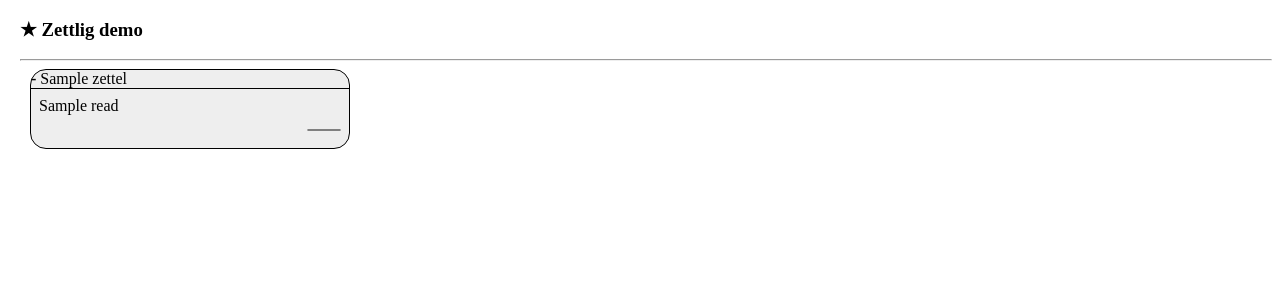
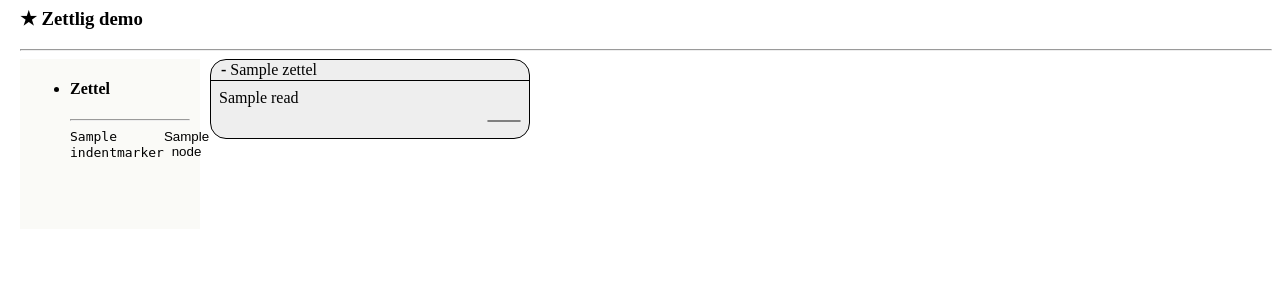
Before and after one commit to FeepingCreature/zettlig, a Flask app: template templates/index.html in a window 1280 px wide. Shown: the top 300 px of the page. Run offline with Flask 2, Linux system fonts and the light colour scheme; the template is opened without the code that fills it: most values are stand-ins (such as "Sample title", 1, 10 or a date in 2020); some libraries are stand-ins or nearby versions.

Commit message:
add sidebar treeview, enable trace support

```diff
--- a/main.py
+++ b/main.py
@@ -1,3 +1,4 @@
+from enum import Enum
 import os
 from os import path
 
@@ -40,6 +41,11 @@ class AlternatingPair:
             else:
                 self.alphas.append('a')
 
+    def list(self):
+        if self.digits:
+            return [''.join(self.alphas), ''.join(self.digits)]
+        return [''.join(self.alphas)]
+
     def depth(self):
         if self.digits:
             return 2
@@ -76,6 +82,9 @@ class AlternatingPairs:
 
     def increment(self):
         self.pairs[-1].increment()
+
+    def list(self):
+        return [item for pair in self.pairs for item in pair.list()]
 
     def depth(self):
         return sum(pair.depth() for pair in self.pairs)
@@ -119,7 +128,7 @@ class Zettel:
         return path.exists(self.file)
 
 class Trace:
-    def __init__(self, file):
+    def __init__(self, file = u'data/trace.txt'):
         self.file = file
         self.names = []
         self.read()
@@ -131,9 +140,20 @@ class Trace:
         except FileNotFoundError:
             pass
 
+    def insert(self, after, name):
+        index = self.names.index(after)
+        self.names.insert(index + 1, name)
+
+    def append(self, new_name):
+        self.remove(new_name)
+        self.names.append(new_name)
+
+    def remove(self, remove_name):
+        self.names = [name for name in self.names if not name == remove_name]
+
     def write(self):
         with open(self.file, 'w') as file:
-            file.write(self.names.join('\n'))
+            file.write('\n'.join(self.names))
 
 class ToggleHack:
     @staticmethod
@@ -150,6 +170,96 @@ def load_zettels():
                 for file in files]
     return {zettel.name: zettel for zettel in [Zettel(file=file) for file in filelist]}
 
+class GraphicalTreeNode:
+    def __init__(self, zettel, states):
+        self.zettel = zettel
+        self.states = states
+        self.name = self.zettel.name
+
+    def indentmarker(self):
+        def marker(state):
+            if state == TreeState.SINGLE:
+                return '─'
+            if state == TreeState.FIRST:
+                return '┬'
+            if state == TreeState.LAST:
+                return '└'
+            if state == TreeState.NONE:
+                return '&nbsp;'
+            if state == TreeState.PASS:
+                return '│'
+            if state == TreeState.FORK:
+                return '├'
+            assert False
+
+        return ''.join([marker(state) for state in self.states]) + ' '
+
+class TreeState(Enum):
+    SINGLE = 1
+    FIRST = 2
+    PASS = 3
+    FORK = 4
+    LAST = 5
+    NONE = 6
+
+class TreeNode:
+    def __init__(self):
+        self.zettel = None
+        self.children = {}
+
+    def list(self):
+        children = [self.children[name] for name in sorted(self.children.keys())]
+
+        childlist = []
+        if self.zettel:
+            childlist.insert(0, GraphicalTreeNode(self.zettel, []))
+
+        for i, child in enumerate(children):
+            childlist += child.list()
+
+        num_branches = sum(1 for child in childlist if child.states and (
+            child.states[0] == TreeState.FIRST or child.states[0] == TreeState.SINGLE))
+        branches = 0
+        for i, child in enumerate(childlist):
+            if num_branches and branches == num_branches:
+                child.states.insert(0, TreeState.NONE)
+            elif num_branches and child.states and (
+                child.states[0] == TreeState.FIRST or child.states[0] == TreeState.SINGLE):
+                branches += 1
+                child.states.insert(0, TreeState.LAST if branches == num_branches else TreeState.FORK)
+            elif len(childlist) == 1:
+                child.states.insert(0, TreeState.SINGLE)
+            elif i == 0:
+                child.states.insert(0, TreeState.FIRST)
+            elif i == len(childlist) - 1:
+                child.states.insert(0, TreeState.LAST)
+            else:
+                child.states.insert(0, TreeState.PASS)
+
+        return childlist
+
+def tree_insert(tree, keys, zettel):
+    if not tree:
+        tree = TreeNode()
+
+    try:
+        key = next(keys)
+    except StopIteration:
+        tree.zettel = zettel
+        return tree
+
+    tree.children[key] = tree_insert(tree.children.get(key), keys, zettel)
+    return tree
+
+def prefix_sort(zettels):
+    tree = None
+
+    for name, zettel in zettels.items():
+        keys = AlternatingPairs(name).list()
+
+        tree = tree_insert(tree, iter(keys), zettel)
+    return tree
+
 @app.route('/zettel/<name>/edit', methods=['POST'])
 def edit(name):
     global root_path
@@ -157,15 +267,45 @@ def edit(name):
     zettel.write(content=request.form['content'])
     return redirect(root_path)
 
+@app.route('/zettel/<name>/insert/<next_name>', methods=['POST'])
+def insert(name, next_name):
+    global root_path
+    zettel = Zettel(name=next_name)
+
+    trace = Trace()
+    trace.insert(after=name, name=next_name)
+    trace.write()
+
+    zettel.write(content=request.form['content'])
+    return redirect(root_path)
+
+@app.route('/trace/<name>/add', methods=['POST'])
+def add_trace(name):
+    global root_path
+    trace = Trace()
+    trace.append(name)
+    trace.write()
+    return redirect(root_path)
+
+@app.route('/trace/<name>/remove', methods=['POST'])
+def remove_trace(name):
+    global root_path
+    trace = Trace()
+    trace.remove(name)
+    trace.write()
+    return redirect(root_path)
+
 @app.route('/')
 def index():
     zettels = load_zettels()
-    trace = Trace("data/trace.txt")
-    # names = trace.names
-    names = sorted(zettels.keys())
+    trace = Trace()
+    names = sorted(trace.names)
+
+    zetteltree = prefix_sort(zettels).list()
     context = {
         'names': names,
-        'zettels': [zettels[name] for name in names],
+        'zetteltree': zetteltree,
+        'trace': [zettels[name] for name in names],
         'toggle': ToggleHack,
     }
     return render_template('index.html', **context)
--- a/static/css/site.css
+++ b/static/css/site.css
@@ -1,5 +1,8 @@
 body {
     margin-left: 20px;
+}
+h1, h2, h3 {
+    margin-top: 0;
 }
 p {
     margin: 0 0 0.1em;
@@ -9,6 +12,7 @@ p {
     border: 1px solid black;
     border-radius: 1em;
     width: 20em;
+    margin-bottom: 5px;
     min-height: 5em;
     text-overflow: clip;
     box-sizing: border-box;
@@ -18,6 +22,7 @@ p {
     background-image: inherit;
     border-radius: 1em 1em 0 0;
     border-bottom: 1px solid black;
+    padding: 1px 10px;
     /*text-indent: 0.5em;*/
 }
 .panel-body {
@@ -26,6 +31,35 @@ p {
 }
 input.switch, input.switch-reply {
     display: none;
+}
+.inline-form {
+    display: inline;
+}
+.sidebar {
+    display: inline-block;
+    float: left;
+    width: 10em;
+    min-height: 10em;
+    background-color: #fafaf7;
+    padding: 0px 10px 10px 10px;
+}
+li.link {
+    display: flex;
+    line-height: 1.2;
+}
+li.link form {
+    flex-grow: 1;
+    line-height: 0.8;
+}
+.main {
+    display: inline-block;
+    float: left;
+}
+.unbutton {
+  background: none;
+  border: none;
+  padding: 0;
+  cursor: pointer;
 }
 
 .reply-button-wrapper {
@@ -48,7 +82,7 @@ label {
 textarea, form, label {
     width: 100%;
 }
-button {
+.close-button, .save-button {
     float: right;
 }
 
--- a/templates/index.html
+++ b/templates/index.html
@@ -7,10 +7,35 @@
 {%- endblock styles %}
 
 {% block content %}
+
   <h3>★ Zettlig demo</h3><hr/>
-  {% for zettel in zettels %}
+  <div class="sidebar">
+    <ul class="nav nav-sidebar">
+      <li><h4>Zettel</h4></li>
+      <hr>
+      {% for node in zetteltree %}
+        <li class="link">
+          <samp>{{ node.indentmarker()|safe }}</samp>
+          <form action="trace/{{ node.name }}/add" method="post" class="inline-form">
+            <button type="submit" class="unbutton">
+              <span>{{ node.name }}</span>
+            </button>
+          </form>
+        </li>
+      {% endfor %}
+    </ul>
+  </div>
+  <div class="main">
+    {% for zettel in trace %}
       <div class="panel panel-default" style="margin-left: {{ zettel.indent() * 15 }}px; ">
-      <div class="panel-heading"><b>-&nbsp;</b>{{ zettel.name }}</div>
+        <div class="panel-heading">
+          <b>-&nbsp;</b>{{ zettel.name }}
+          <form action="trace/{{ zettel.name }}/remove" method="post" class="inline-form">
+            <button type="submit" class="unbutton close-button">
+              <div class="glyphicon glyphicon-remove" aria-hidden="true"></div>
+            </button>
+          </form>
+        </div>
         <input type="checkbox" id="{{ toggle.id(zettel) }}" class="switch" autocomplete="off">
         <input type="checkbox" id="{{ toggle.reply(zettel) }}" class="switch-reply" autocomplete="off">
         <label for="{{ toggle.id(zettel) }}">
@@ -25,7 +50,7 @@
           <div class="panel-body panel2">
             <form action="zettel/{{ zettel.name }}/edit" method="post">
               <textarea name="content" rows="8" autocomplete="off">{{ zettel.read() }}</textarea>
-            <button type="submit" class="btn btn-default btn-rg">
+              <button type="submit" class="btn btn-default btn-rg save-button">
                 <span class="glyphicon glyphicon-ok" aria-hidden="true"></span>
               </button>
             </form>
@@ -34,9 +59,9 @@
         <div class="panel panel-default panel-reply">
           <div class="panel-heading"><b>+&nbsp;</b>{{ zettel.next_name() }}</div>
           <div class="panel-body">
-          <form action="zettel/{{ zettel.next_name() }}/edit" method="post">
+            <form action="zettel/{{ zettel.name }}/insert/{{ zettel.next_name() }}" method="post">
               <textarea name="content" rows="8" autocomplete="off"></textarea>
-            <button type="submit" class="btn btn-default btn-rg">
+              <button type="submit" class="btn btn-default btn-rg save-button">
                 <span class="glyphicon glyphicon-ok" aria-hidden="true"></span>
               </button>
             </form>
@@ -44,4 +69,5 @@
         </div>
       </div>
     {% endfor %}
+  </div>
 {% endblock %}
```
Lines whose indentation alone changed are shown as unchanged.
